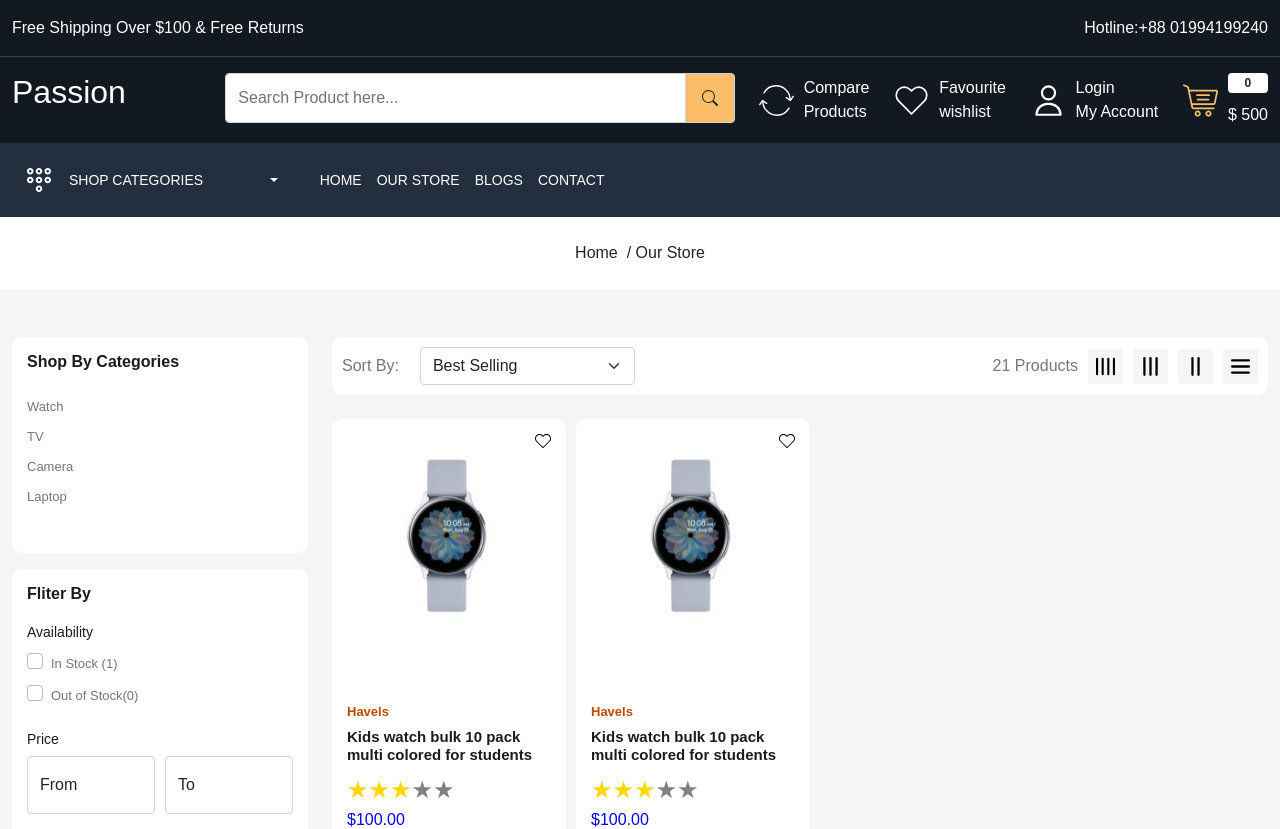
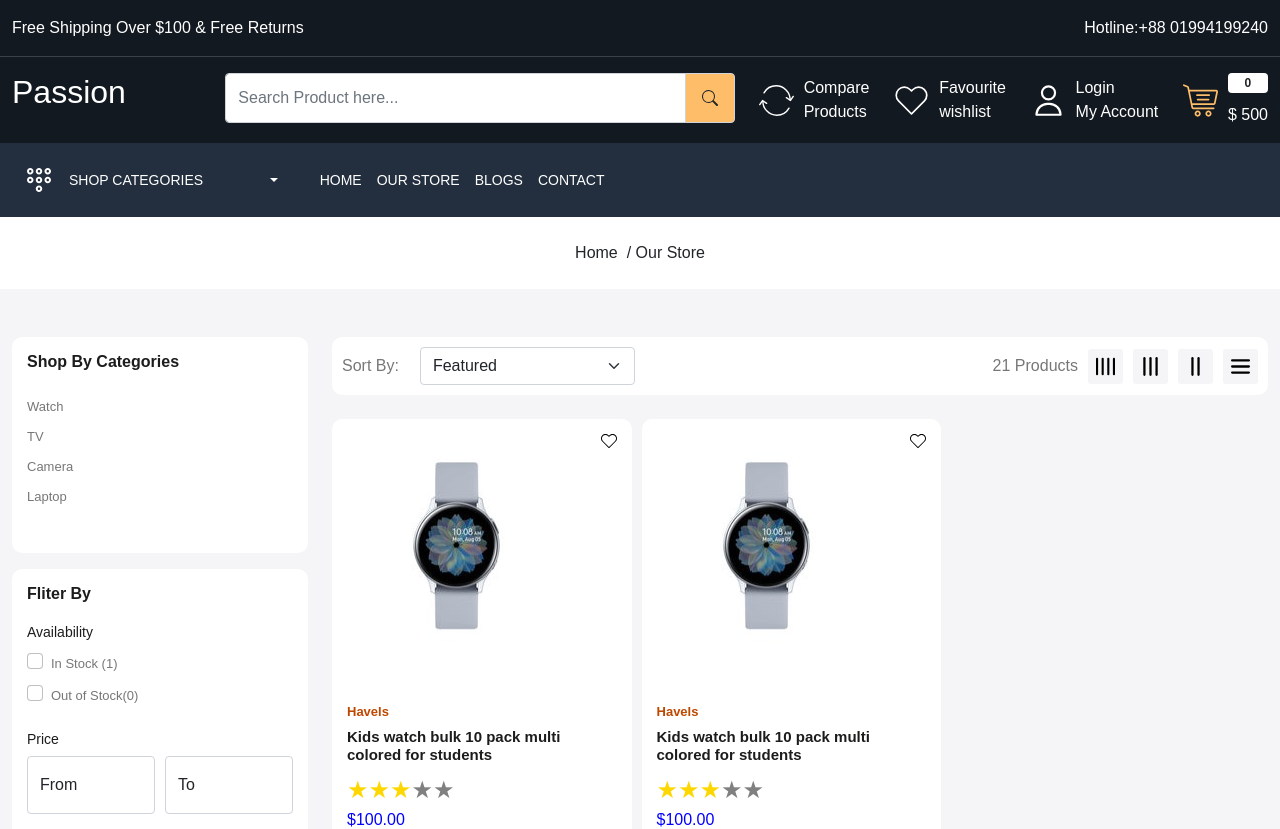
Before and after one commit to afrinzx/Passion-frontend, a React (Create React App) app: page /product in a window 1280 px wide. Shown: the top 829 px of the page. Built offline with nearby package versions, Linux system fonts and the light colour scheme.

Commit message:
Corrected our store product zoomed display problem

```diff
--- a/src/components/ProductCard.js
+++ b/src/components/ProductCard.js
@@ -14,7 +14,7 @@
   return (
     <>
       <div
-        className={`${location.pathname == "/store" ? `gr-${grid}` : "col-3"}`}
+        className={`${location.pathname == "/product" ? `gr-${grid}` : "col-3"}`}
       >
         <Link to='/product/:id' className="product-card position-relative">
           <div className="wishlist-icon position-absolute">
--- a/src/pages/OurStore.js
+++ b/src/pages/OurStore.js
@@ -230,15 +230,13 @@
                     Sort By:
                   </p>
                   <select
-                    name="sort_by"
+                    name=""
+                    defaultValue={"manual"}
                     className="form-control form-select"
-                    id="sortBy"
-                    aria-describedby="ally-refresh-page-message"
+                    id=""
                   >
                     <option value="manual">Featured</option>
-                    <option value="best-selling" selected="selected">
-                      Best Selling
-                    </option>
+                    <option value="best-selling">Best Selling</option>
                     <option value="title-ascending">Alphabetically, A-Z</option>
                     <option value="title-descending">
                       Alphabetically, Z-A
```
